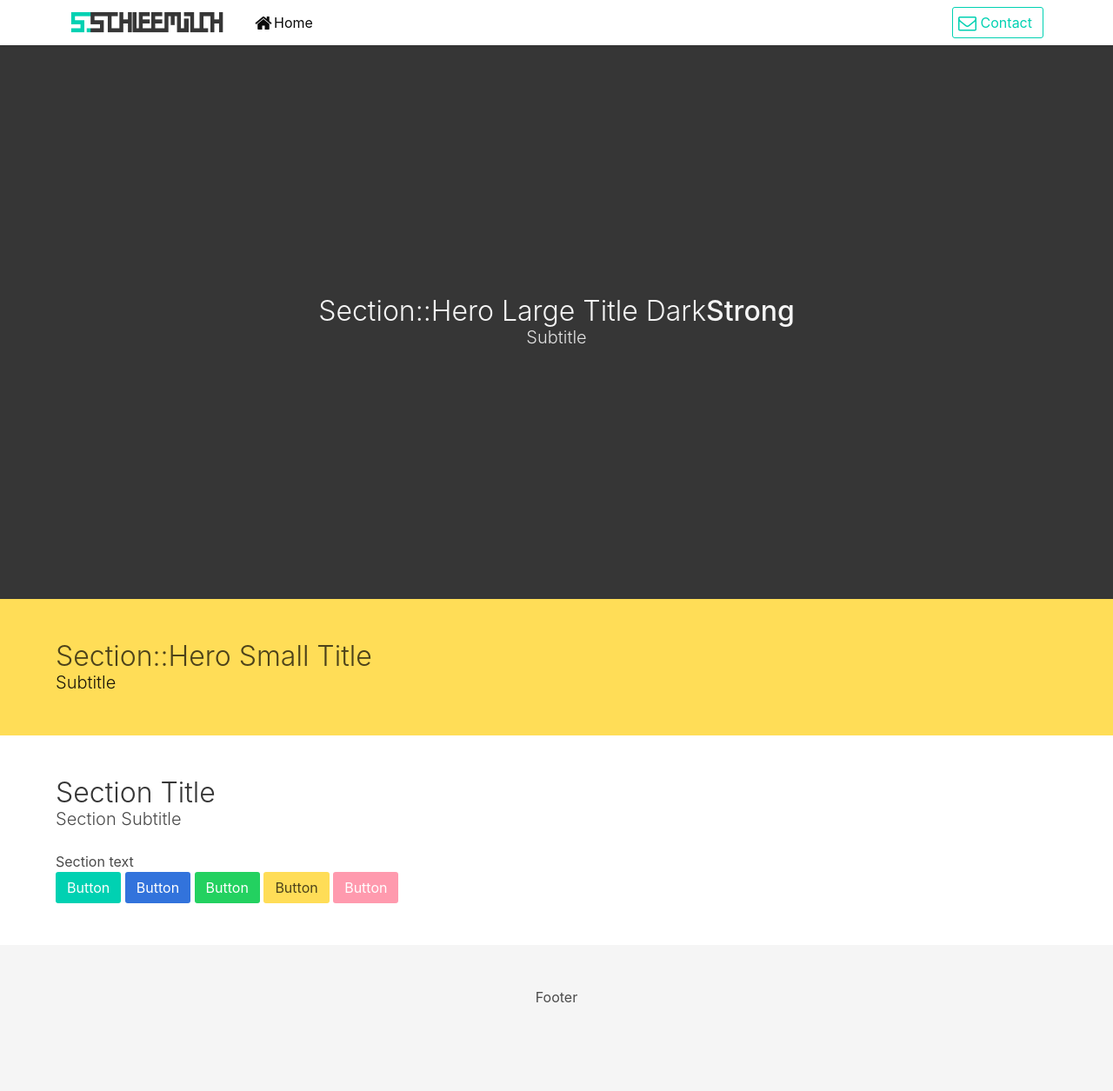
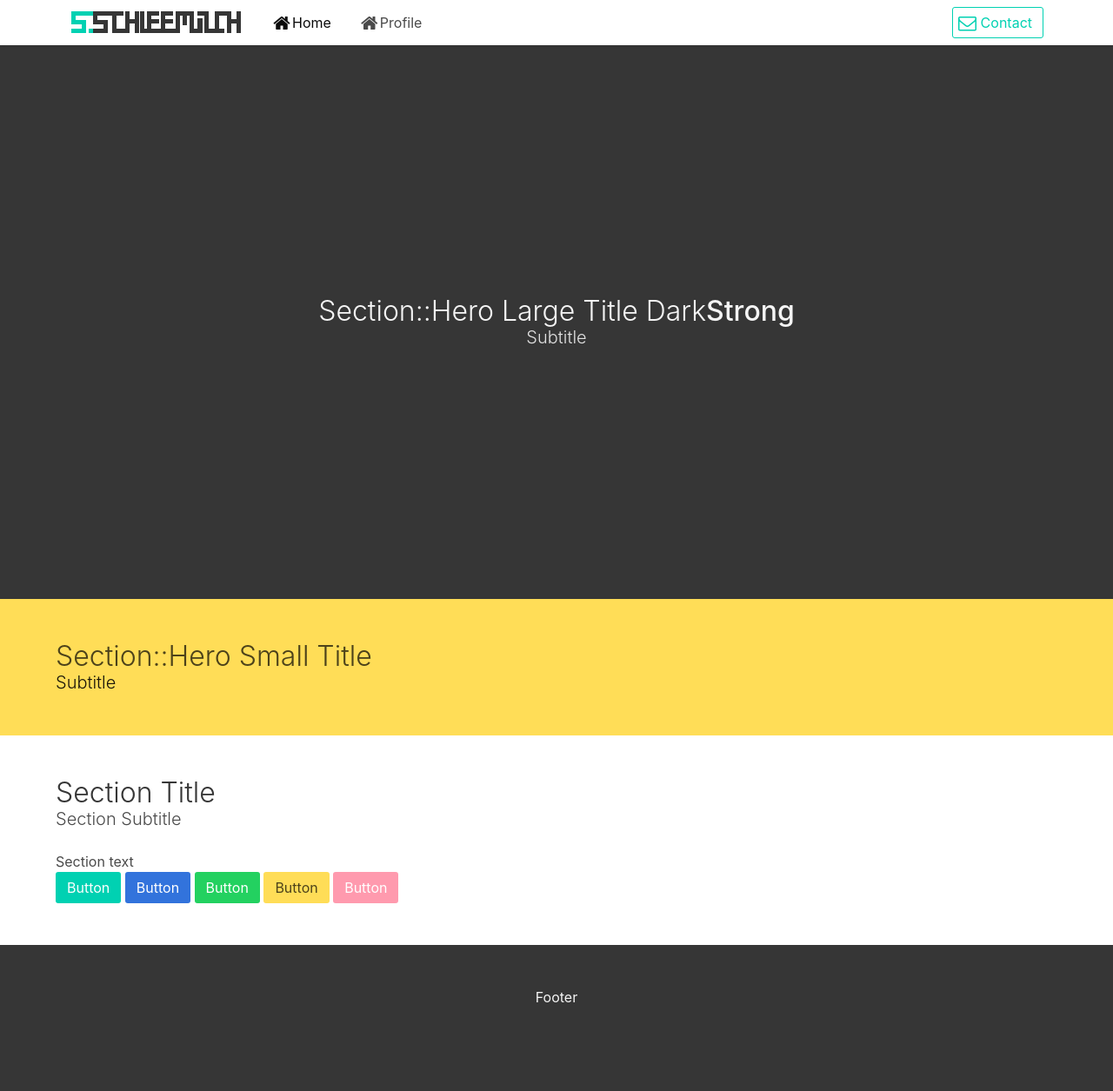
Before and after one commit to sschleemilch/portfolio-website, a PHP site: page / in a window 1280 px wide. Shown: the whole page at 87% size. Run offline with PHP 8.4, Linux system fonts and the light colour scheme; style sheets or scripts are compiled from the project's sources.

Commit message:
php site loading

```diff
--- /dev/null
+++ b/src/_footer.php
@@ -0,0 +1,7 @@
+		<footer class="footer has-shadow">
+			<div class="container has-text-centered">
+				Footer
+			</div>
+		</footer>
+	</body>
+</html>
--- a/src/index.html
+++ b/src/_header.php
@@ -24,8 +24,8 @@
 		<navbar class="navbar has-shadow">
 			<div class="container">
 				<div class="navbar-brand">
-					<a class="navbar-item" href="index.html">
-						<img src="img/logo_schleemilch_small.png" alt="Schleemilch:Sebastian" width="179" height="28">
+					<a class="navbar-item" href="index.php">
+						<img src="img/logo_schleemilch_small.png" alt="Schleemilch:Sebastian" width="200" height="28">
 					</a>
 				</div>
 				<div class="navbar-burger">
@@ -35,12 +35,20 @@
 	    		</div>
 	    		<div class="navbar-menu">
 	    			<div class="navbar-start">
-	    				<a class="navbar-item is-active">
+	    				<a href="home.php" class="navbar-item <?php if(isset($home)){echo $home;} ?>">
 	    					<span class="icon">
 	  							<i class="fa fa-home"></i>
 							</span>
 							<span>
 	    						Home
+	    					</span>
+						</a>
+						<a href="profile.php" class="navbar-item <?php if(isset($profile)){echo $profile;} ?>">
+	    					<span class="icon">
+	  							<i class="fa fa-home"></i>
+							</span>
+							<span>
+	    						Profile
 	    					</span>
 						</a>
 	    			</div>
--- /dev/null
+++ b/src/index.php
@@ -0,0 +1,3 @@
+<?php
+	include 'home.php'
+?>
--- a/src/sass/layout/footer.sass
+++ b/src/sass/layout/footer.sass
@@ -1,3 +1,4 @@
 .footer
-  background-color: $background
+  background-color: $grey-darker
+  color: $white-ter
   padding: 3rem 1.5rem 6rem
```
Also changed, not shown: other parts of src/_header.php (+0 -44 lines), src/home.php (added, +45 -0 lines), src/profile.php (added, +15 -0 lines), src/sass/style.sass (line endings or trailing spaces), 1 other file.
